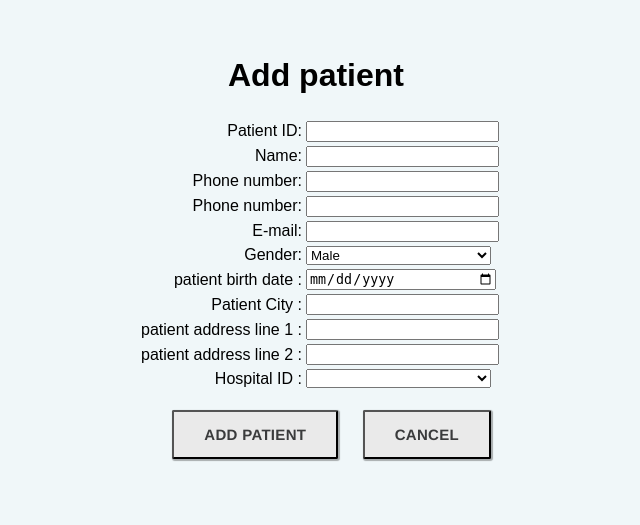
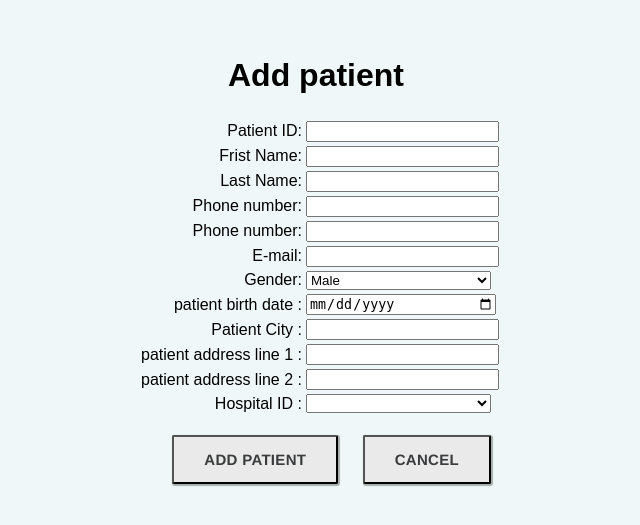
Before and after one commit to ibtisam96/TeleStroke, a PHP site: page /Admin/addpatient.php in a window 1280 px wide. Shown: the part 144-669 px from the top of the page, without its empty margins (324-964 px from the left). Run offline with PHP 8.4, Linux system fonts and the light colour scheme; data comes from the database, SQL or seed files in the repository; data that the repository does not hold is empty.

Commit message:
Update addpatient.php

```diff
--- a/Admin/addpatient.php
+++ b/Admin/addpatient.php
@@ -47,8 +47,12 @@
 </td>
 </tr>
 <tr>
-	<td><label>Name: </label></td>
-	<td><input type="text" name="name" style="width: 100%"></td>
+	<td><label>Frist Name: </label></td>
+	<td><input type="text" name="name1" style="width: 100%"></td>
+</tr>
+<tr>
+	<td><label>Last Name: </label></td>
+	<td><input type="text" name="name2" style="width: 100%"></td>
 </tr>
 <tr>
 	<td><label>Phone number: </label></td>
```
